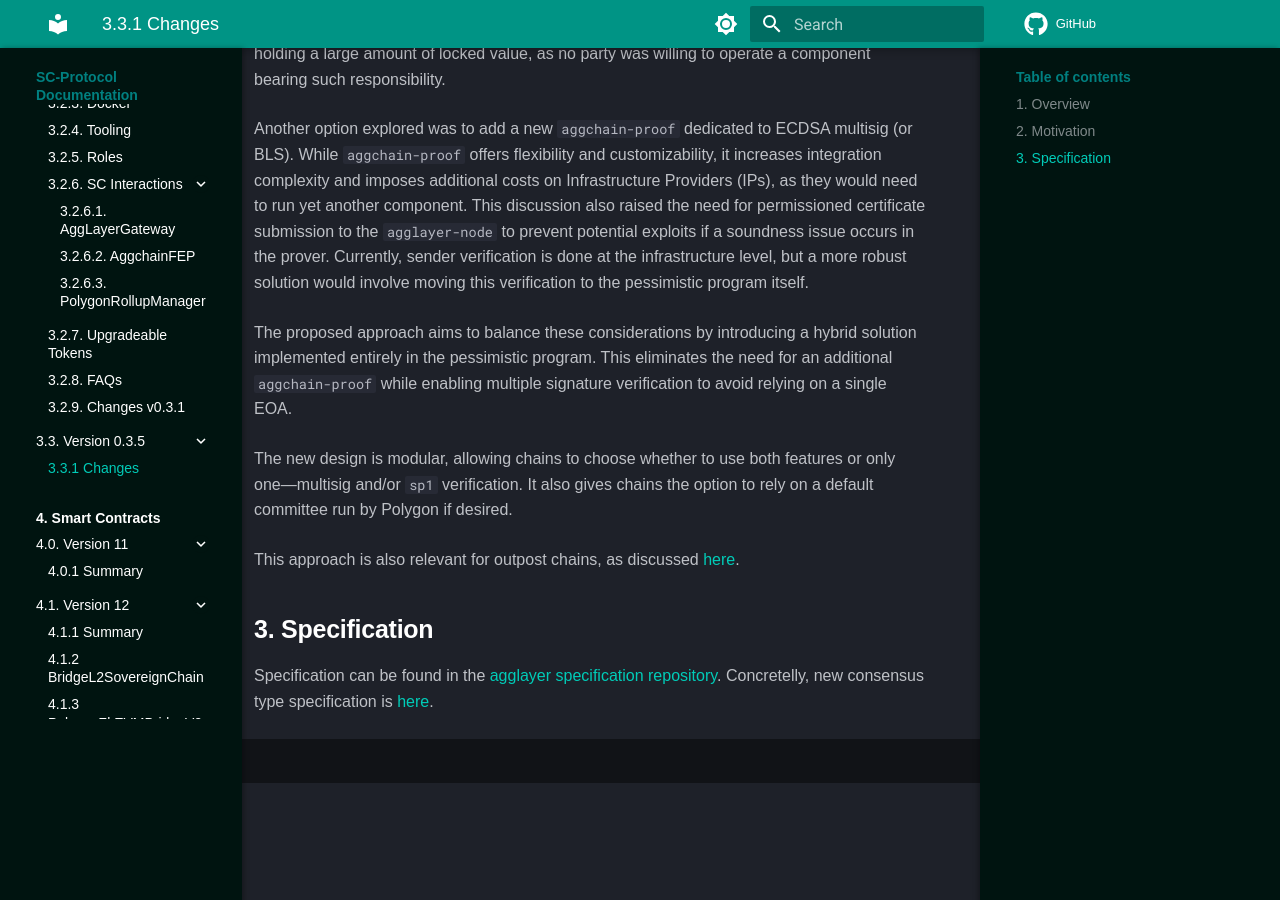
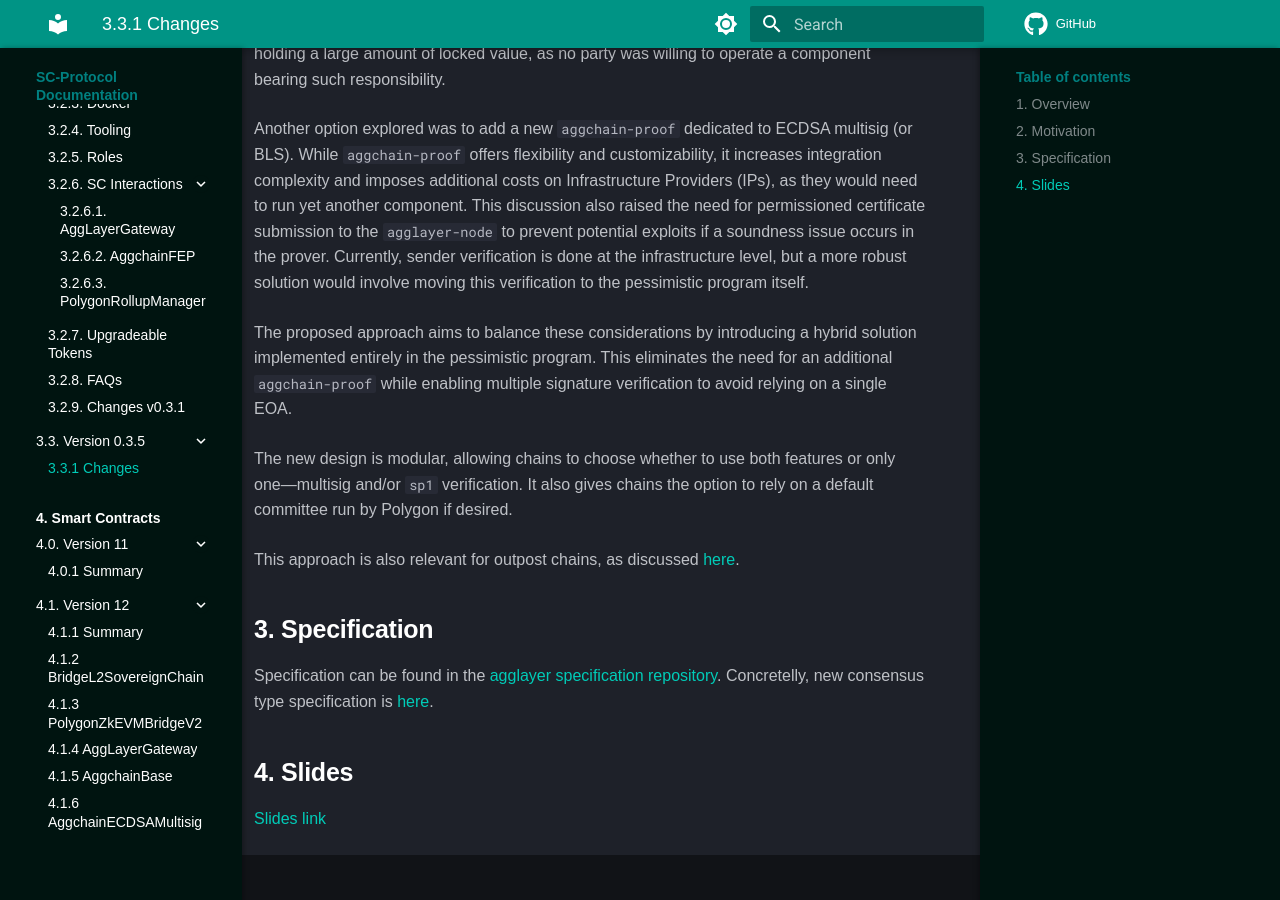
Before and after one commit to agglayer/protocol-team-docs, an MkDocs documentation site: the page built from docs/aggregation-layer/v0.3.5/Changes.md, in a window 1280 px wide and 900 px high, scrolled down 788 px. Built offline with MkDocs 1.6.1 and Material for MkDocs 9.7.7, drawn with Linux system fonts in a browser that asks for light colours; comment, search, counter and statistics services are not loaded.

Commit message:
add slides link

```diff
--- a/docs/aggregation-layer/v0.3.5/Changes.md
+++ b/docs/aggregation-layer/v0.3.5/Changes.md
@@ -25,3 +25,6 @@
 ## 3. Specification
 Specification can be found in the [agglayer specification repository](https://github.com/agglayer/specs/tree/main/specs).
 Concretelly, new consensus type specification is [here](https://github.com/agglayer/specs/blob/main/specs/agglayer_consensus_types.md).
+
+## 4. Slides
+[Slides link](https://docs.google.com/presentation/d/1j9_MuNlNI12qhM605jLue3Av3tD0KTEkmOqZfI6aRCY/edit?usp=sharing)
```
